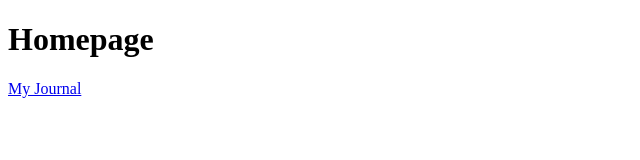
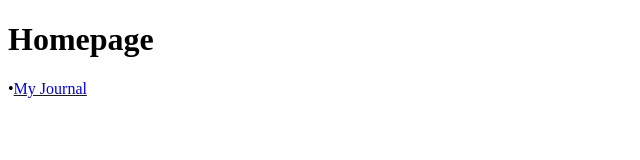
Before and after one commit to Gnaaruag/Gnaaruag.github.io, a plain HTML site: page index.html in a window 1280 px wide. Shown: the full height of the page, 0-640 px from the left. Drawn offline with Linux system fonts and the light colour scheme.

Commit message:
Update index.html

```diff
--- a/index.html
+++ b/index.html
@@ -7,7 +7,7 @@
 
 <body>
   <h1><centre>Homepage</centre> </h1>
-  <p><a href="https://gnaaruag.github.io/jrnl.html">My Journal</a></p>
+  <p>•<a href="https://gnaaruag.github.io/jrnl.html">My Journal</a></p>
 </body>
 
 </html>
```
